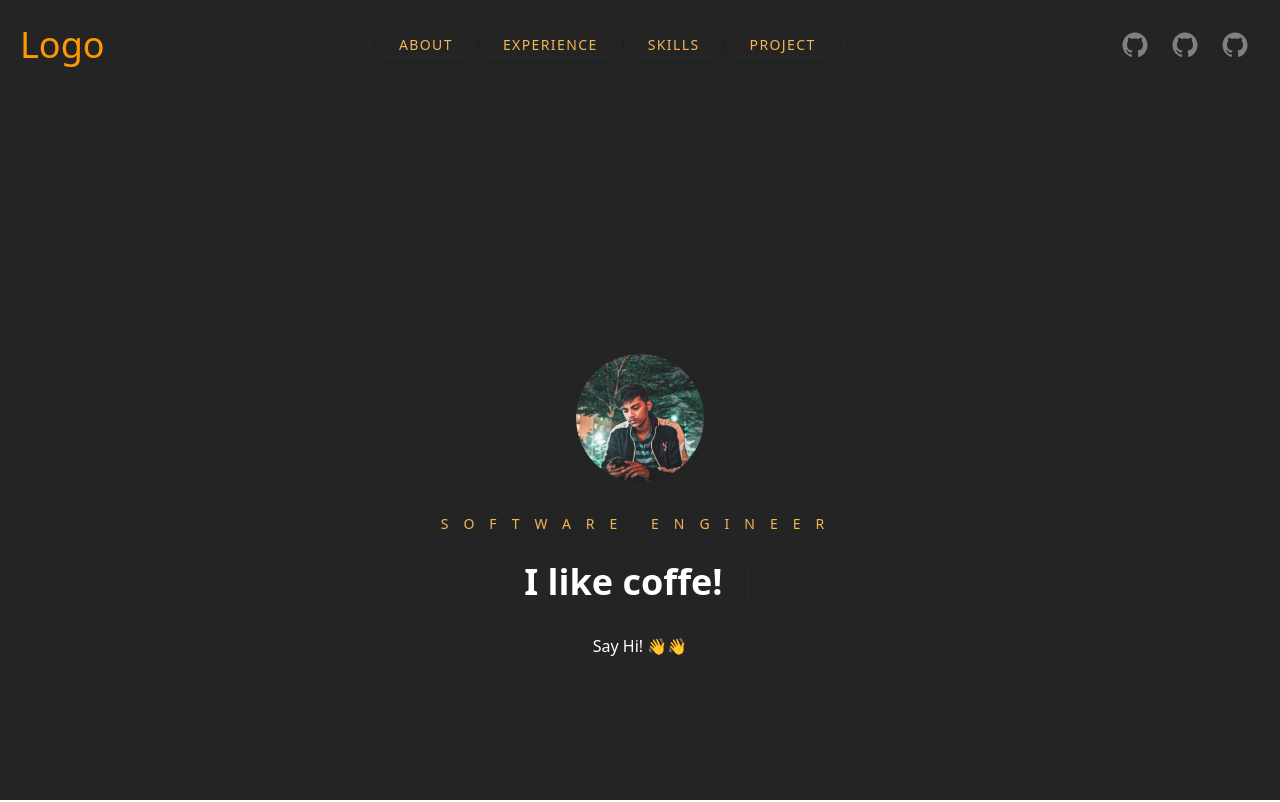
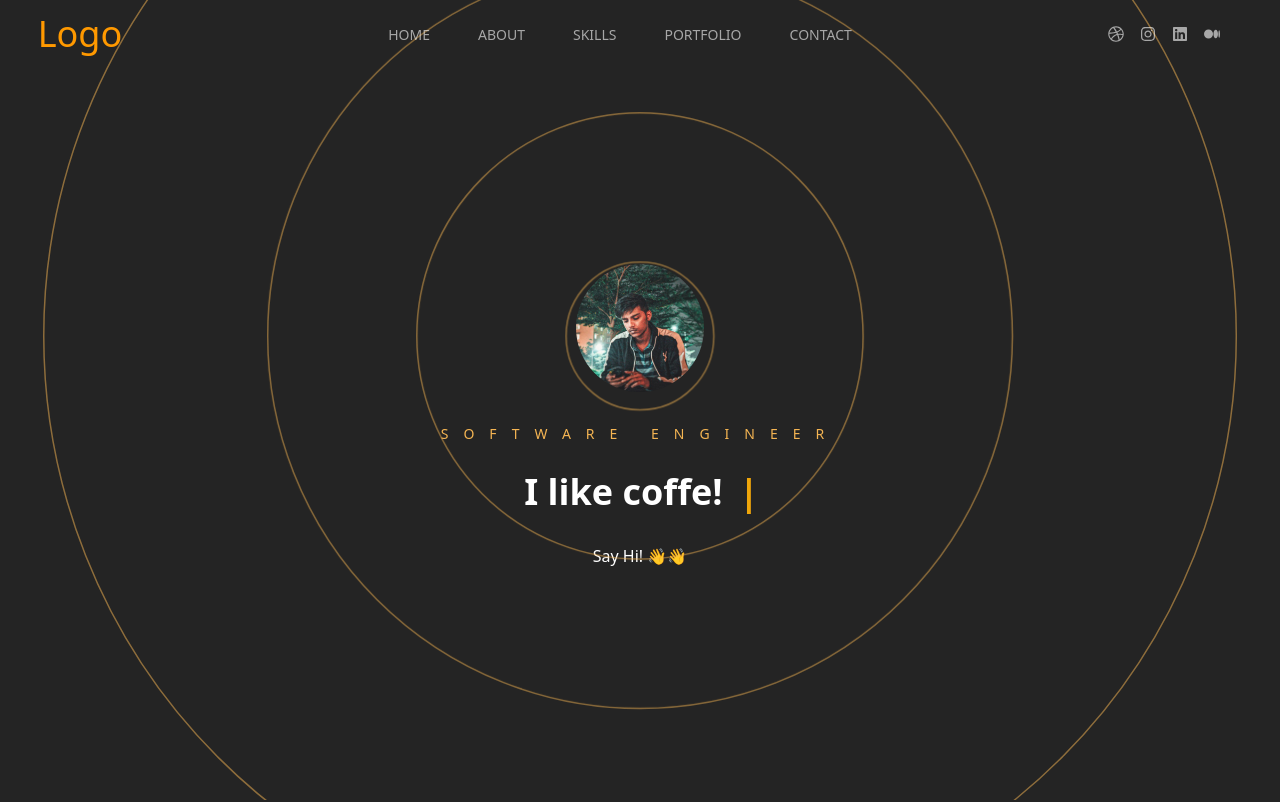
Before and after one commit to Gokulnath99/Portfolio, a Next.js app: page / in a window 1280 px wide. Shown: the top 802 px of the page. Built offline with nearby package versions, Linux system fonts and the light colour scheme.

Commit message:
front end complete

```diff
--- a/components/Header.tsx
+++ b/components/Header.tsx
@@ -34,14 +34,14 @@ function Header({}: Props) {
           <Link href='#about'>
             <button className="heroButton">About</button>
           </Link>
-          <Link href='#SkillExp'>
-            <button className="heroButton">Experience</button>
-          </Link>
-          <Link href='#SkillExp'>
+          <Link href='#skillexp'>
             <button className="heroButton">Skills</button>
           </Link>
           <Link href='#project'>
             <button className="heroButton">Project</button>
+          </Link>
+          <Link href='#contact'>
+            <button className="heroButton">Contact</button>
           </Link>
         </motion.div>
 
--- a/components/Logo.tsx
+++ b/components/Logo.tsx
@@ -19,7 +19,7 @@ function Logo({}: Props) {
     transition={{
         duration: 1.5
     }}
-    className='text-4xl text-[#ff9900]'>
+    className='logo'>
         Logo
     </motion.div>
   )
--- /dev/null
+++ b/components/NavBar.tsx
@@ -0,0 +1,93 @@
+import React, { useState, useEffect } from 'react';
+import { animate, motion } from 'framer-motion';
+import { HiMenuAlt4, HiX } from "react-icons/hi";
+import { navLinks } from '../assets/data';
+import { socialIcons } from '../assets/data';
+import Logo from './Logo';
+const Navbar = () => {
+
+    const [scroll, setScroll] = useState(false);
+    const [toggle, setToggle] = useState(false)
+
+    const menuVariants = {
+        hidden: {
+            scale: 0
+        },
+        visible: {
+            scale: 50,
+            transition: {
+                type: "tween",
+                duration: 0.5,
+            }
+        }
+    }
+    const navLinkVariants = {
+        hidden: {
+            display: "none",
+            opacity: 0
+        },
+        visible: {
+            opacity: 1,
+            y: -30,
+            transition: {
+                delay: 0.7
+            }
+        }
+    }
+    useEffect(() => {
+        window.addEventListener("scroll", () => {
+            setScroll(window.scrollY > 10)
+        })
+    },[])
+  return (
+      <motion.div
+          initial={{ y: -25 }}
+          animate={{ y: -5 }}
+          transition={{duration: 0.5}}
+          className={scroll ? "header active" : "header"}>
+          <div className="Nav_container">
+                <Logo />
+                <ul
+                        className="nav_links"
+                    >
+                    {navLinks.map((navlink,index) => {
+                        return <li key={index}><a href={`#${navlink}`}>{navlink}</a></li>
+                    })}
+                </ul>
+                <div className="social_icons" >
+                    {socialIcons.map((socialIcon, index) => {
+                    return (
+                        <div key={index}>
+                            {socialIcon}
+                        </div>
+                    )
+                })}
+                </div>
+                <div className="menu" >
+                    <HiMenuAlt4 onClick={() => {setToggle(true)}}/>
+                </div>
+                <motion.div className="closeMenu"
+                            variants={menuVariants}
+                            initial="hidden" animate= {toggle ?"visible": "hidden"}
+                        >
+                </motion.div>
+
+            <motion.div
+                    variants={navLinkVariants}
+                    animate={toggle ? "visible" : "hidden"}
+                    className="menuX"
+                >
+                    <HiX onClick={() => setToggle(false)}/>
+                    {navLinks.map((navlink,index) => {
+                        return <li
+                            key={index}><a
+
+                            href={`#${navlink}`} onClick={() => setToggle(false)}>{navlink}</a></li>
+                    })}
+                </motion.div>
+            </div>
+    </motion.div>
+  )
+}
+
+export default Navbar
--- a/components/SkillExp.tsx
+++ b/components/SkillExp.tsx
@@ -8,7 +8,7 @@ type Props = {}
 function Experience({}: Props) {
   const [active, setActive] = useState(1)
   return (
-    <div className="container" id="skills">
+    <div className="container" id="skillexp">
       <motion.div
         initial={{opacity: 0}}
         whileInView={{y: [-50, 0], opacity: 1}}
--- a/pages/index.tsx
+++ b/pages/index.tsx
@@ -6,21 +6,23 @@ import About from "../components/About";
 import SkillExp from "../components/SkillExp";
 import Projects from "../components/Projects";
 import Contact from "../components/Contact";
+import Navbar from "../components/NavBar";
 
 const inter = Inter({ subsets: ["latin"] });
 
 export default function Home() {
   return (
-    <div className="bg-[rgb(36,36,36)] text-white h-screen overflow-x-hidden overflow-y-scroll z-0">
+    <div className="text-white h-screen z-0">
       <Head>
         <title>Gokul's Portfolio</title>
       </Head>
 
       {/* Header */}
-      <Header />
+      {/* <Header /> */}
+      <Navbar />
 
       {/* Hero */}
-      <section id="hero">
+      <section id="home">
         <Hero />
       </section>
 
@@ -30,12 +32,12 @@ export default function Home() {
       </section>
 
       {/* Experience */}
-      <section id="SkillExp">
+      <section id="skills">
         <SkillExp />
       </section>
 
       {/* project */}
-      <section id="project">
+      <section id="portfolio">
         <Projects />
       </section>
 
--- a/styles/globals.css
+++ b/styles/globals.css
@@ -4,7 +4,7 @@
 
 @layer base {
   html {
-    @apply scroll-smooth;
+    @apply scroll-smooth bg-[rgb(36,36,36)];
   }
 }
 
@@ -13,7 +13,7 @@
 @layer components {
 
   .container {
-    @apply m-[0_auto]  p-[5rem_1rem_0_1rem] max-w-[1224px] min-h-screen md:p-[7rem_1.5rem_0_1.5rem]
+    @apply m-[0_auto]  p-[5rem_1rem_0_1rem] max-w-[1224px] min-h-screen md:p-[7rem_1.5rem_0_1.5rem] overflow-hidden
   }
 
   .title {
@@ -46,6 +46,67 @@
         tracking-widest text-[#F5B553] transition-all hover:border-[#B68D40]/40
         hover:text-[#D6AD60]/40;
   }
+
+  .header{
+    @apply md:fixed fixed w-full top-0 left-0 z-50
+  }
+  .header.active{
+    @apply bg-transparent backdrop-blur-md border border-transparent rounded-none
+  }
+  .Nav_container{
+    @apply relative flex justify-between items-center ml-auto mr-auto max-w-[1224px] p-[1.2rem_2rem]
+  }
+  .Nav_container .logo{
+    @apply w-10 h-10 flex items-center justify-center cursor-pointer text-4xl text-[#ff9900] rounded-full
+  }
+  .Nav_container .social_icons{
+    @apply md:flex hidden
+  }
+  .Nav_container .social_icons div{
+    @apply ml-4
+  }
+  .Nav_container .social_icons div svg{
+    @apply cursor-pointer text-white opacity-60 transition duration-300 z-50
+  }
+  .Nav_container .social_icons div svg:hover{
+    @apply opacity-100
+  }
+  .Nav_container .menu{
+    @apply w-8 h-8 relative md:hidden items-center justify-center cursor-pointer bg-[#ff9900] rounded-full flex
+  }
+  .Nav_container .menu svg{
+    @apply w-3/4 h-3/4
+  }
+  .Nav_container .closeMenu{
+    @apply w-16 h-16 fixed right-0 top-0 bg-[#000] rounded-full
+  }
+  .Nav_container .menuX{
+    @apply text-white fixed left-0 w-full flex items-center justify-center flex-col h-screen top-8
+  }
+  .Nav_container .menuX svg{
+    @apply cursor-pointer w-6 h-6 absolute top-8 right-20
+  }
+  .Nav_container .menuX li{
+    @apply mt-4 list-none
+  }
+  .Nav_container .menuX li a{
+    @apply no-underline uppercase text-white text-2xl opacity-60 ease-in
+  }
+  .Nav_container .menuX li a:hover{
+    @apply opacity-100
+  }
+  .nav_links{
+    @apply md:flex hidden
+  }
+  .nav_links li{
+    @apply ml-12 list-none
+  }
+  .nav_links li a{
+    @apply no-underline text-white uppercase text-sm duration-300 opacity-60
+  }
+  .nav_links li a:hover{
+    @apply opacity-100
+  }
 }
 
 
@@ -53,17 +114,17 @@
 /* about page */
 @layer components {
   .about_container {
-    @apply grid grid-cols-1 md:grid-cols-2 justify-items-center content-center relative md:min-h-[400px]
+    @apply grid grid-cols-1 md:grid-cols-2 justify-items-center content-center relative md:min-h-[500px]
   }
 
   .about_left {
     @apply bg-[#F5B553] w-52 h-52 rounded-full object-cover
-    justify-self-center md:rounded-lg md:w-80 md:h-64 xl:w-[300px] shadow-[0_0_16px_0_#F5B553]
+    justify-self-center md:rounded-lg md:w-80 md:h-96 xl:w-[300px] shadow-[0_0_16px_0_#F5B553]
   }
 
   .about_left img {
     @apply w-52 h-52 rounded-full object-cover
-    justify-self-center md:rounded-lg md:w-80 md:h-64 xl:w-[300px] shadow-[0_0_16px_0_#F5B553]
+    justify-self-center md:rounded-lg md:w-96 md:h-96 xl:w-[300px] shadow-[0_0_16px_0_#F5B553]
   }
 
   .about_right {
```
